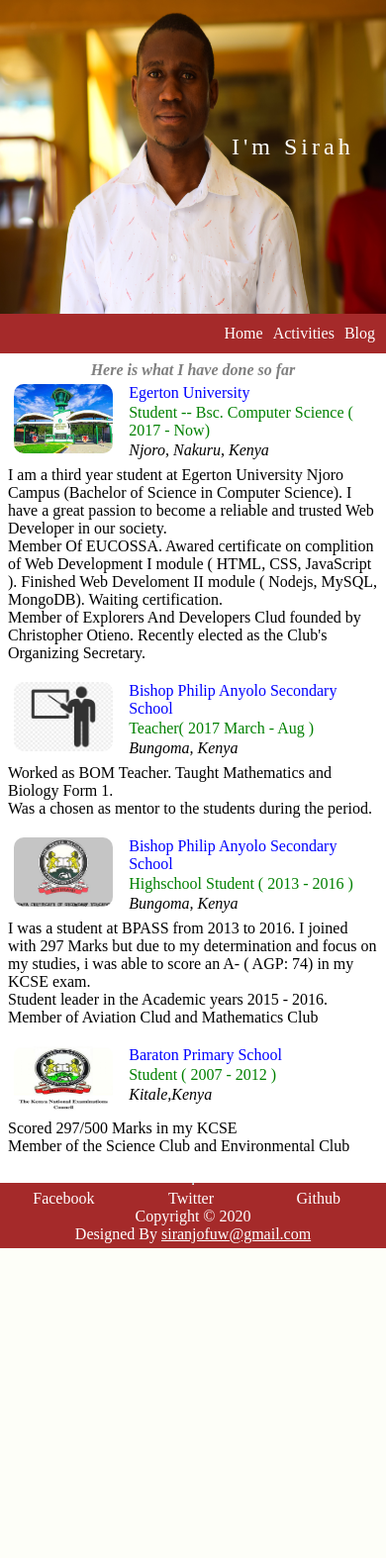
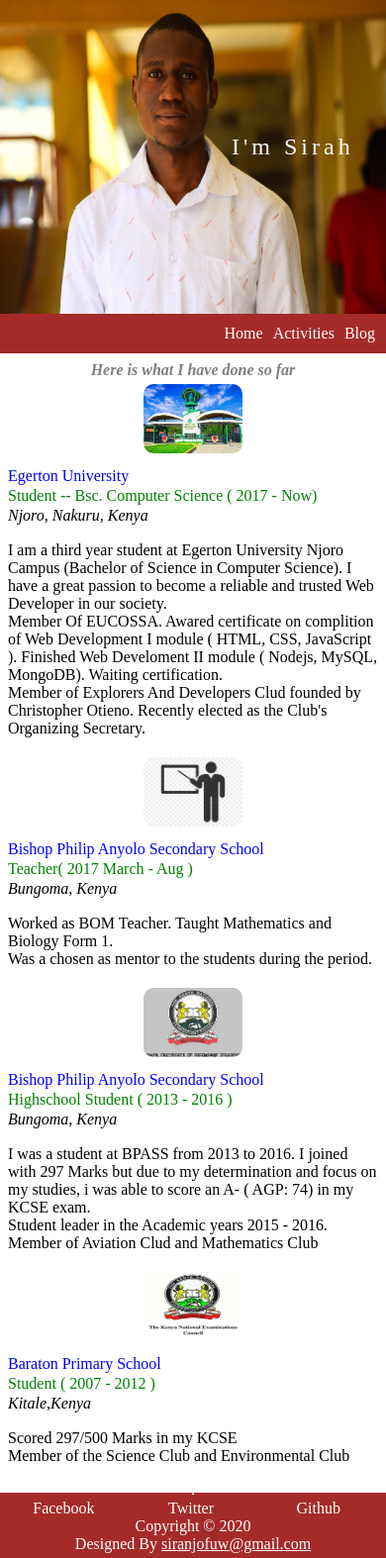
Before and after one commit to Wachiye/personal-blog, a PHP site: page /blog/activities.php in a window 390 px wide. Shown: the whole page at 99% size. Before the commit the page ends 1261 px from the top, so only its background shows below. Run offline with PHP 8.4, Linux system fonts and the light colour scheme.

Commit message:
Update style.css

```diff
--- a/static/css/style.css
+++ b/static/css/style.css
@@ -235,19 +235,9 @@ div.mainPanel{
 .bio-brief{
 display: none;
 }
-	.activity .image{
-float: left;
-}
- .activity .company-details{
-float: right;
-
-}
-.activity .company-details{
-width: 70%;
-padding-left: 10px;
-}
-.activity .duty{
+	.activity .image,.activity .company-details,.activity .duty {
 width: 100%;
+height: auto;
 clear: both;
 margin-bottom: 10px;
 
```
